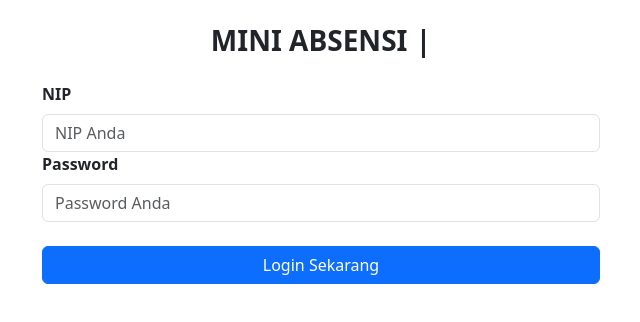
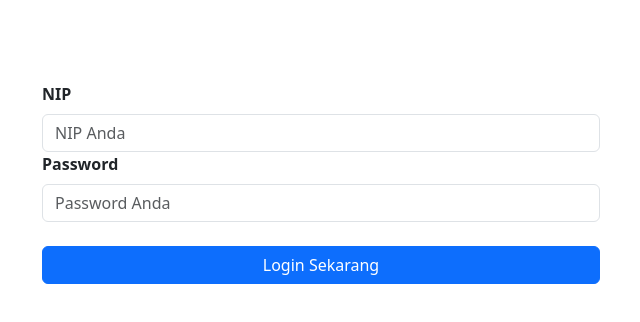
Before and after one commit to Bagusdevaa/learn-fullstack, a React (Create React App) app in the folder react-client/: page /login in a window 1280 px wide. Shown: the top 322 px of the page, without its empty margins (319-959 px from the left). Built offline with nearby package versions, Linux system fonts and the light colour scheme.

Commit message:
fix: remove the parameter in Login, Register, and Dashboard

```diff
--- a/react-client/src/App.js
+++ b/react-client/src/App.js
@@ -10,10 +10,10 @@ function App() {
   return (
     <Router>
       <Routes>
-        <Route path="/" element={<Home title="INI HALAMAN HOME"/>}/>
-        <Route path="/login" element={<Login title="LOGIN PAGE" description="MINI ABSENSI APPS"/>}/>
-        <Route path="/register" element={<Register title="REGISTER PAGE" description="MINI ABSENSI APPS"/>}/>
-        <Route path="/dashboard" element={<Dashboard title="DASHBOARD" />} />
+        <Route path="/" element={<Home/>}/>
+        <Route path="/login" element={<Login/>}/>
+        <Route path="/register" element={<Register/>}/>
+        <Route path="/dashboard" element={<Dashboard/>} />
         <Route path="*" element={<NotFound />} />
       </Routes>
     </Router>
```
